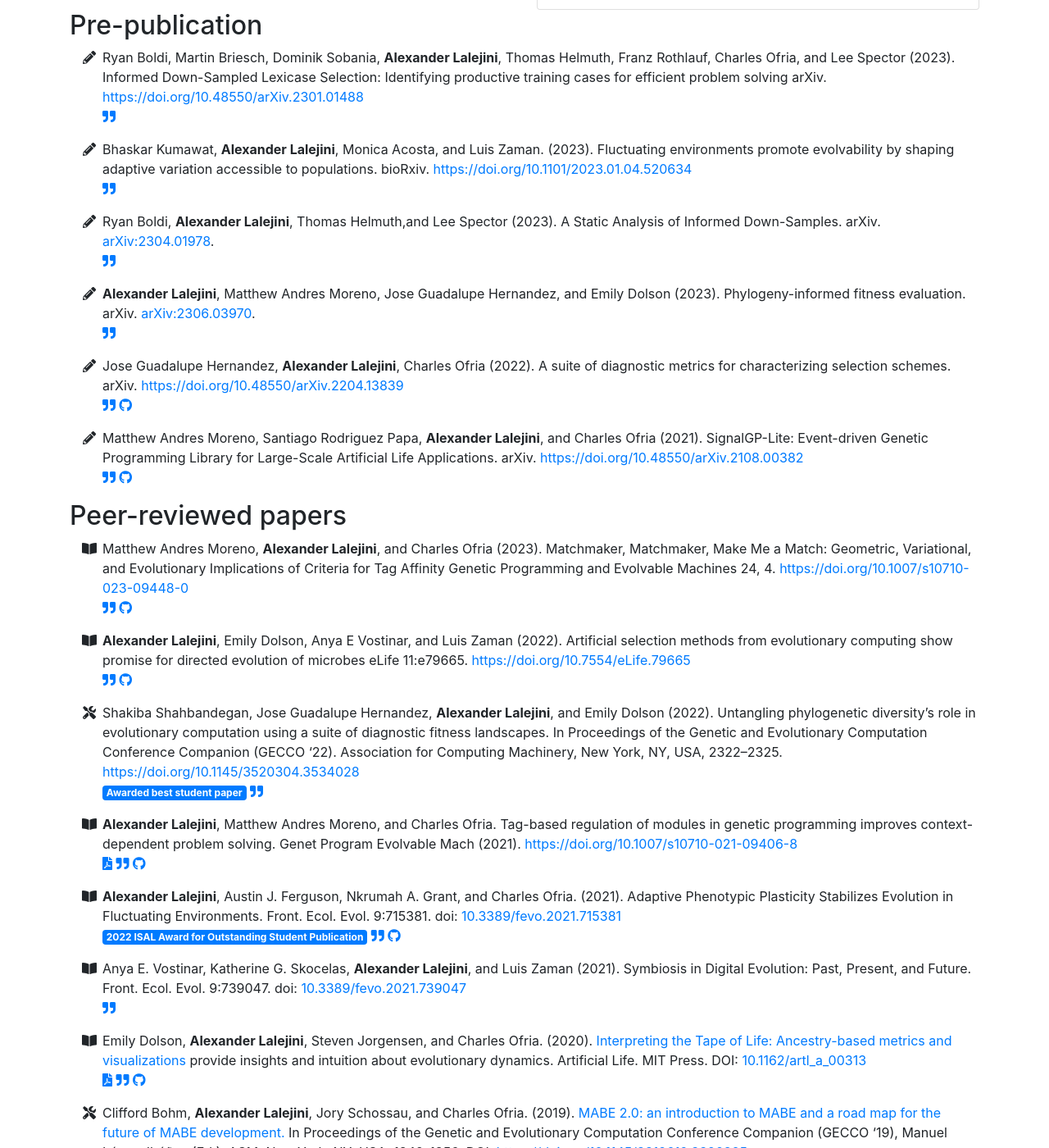
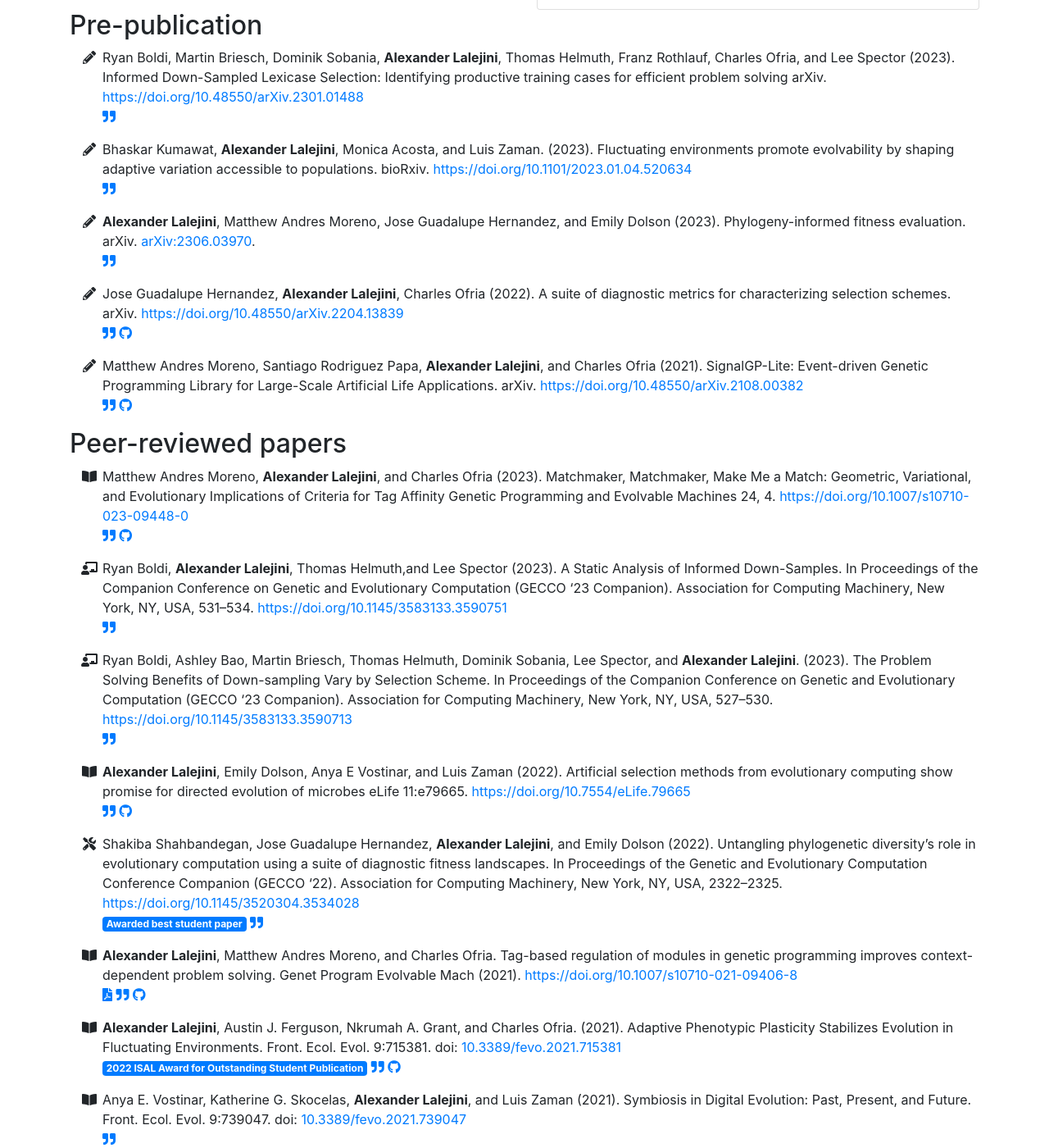
Before and after one commit to amlalejini/amlalejini.github.io, a Jekyll site: the page built from _pages/publications.md, in a window 1280 px wide and 1400 px high, scrolled down 722 px. Shown: the whole window at 82% size. Built offline with Jekyll 4.4.1, drawn with Linux system fonts in a browser that asks for light colours; nearby versions of some CDN libraries; some of the changed lines change nothing that is shown; some of the changed text lies outside the part shown.

Commit message:
Update publications from summer conferences

````diff
--- a/_data/publications.yml
+++ b/_data/publications.yml
@@ -37,6 +37,39 @@ publication_types:
 publications:
 
   - citation: |
+      Matthew Andres Moreno, Alexander Lalejini, and Charles Ofria. (2023).
+      Tag Affinity Criteria Influence Adaptive Evolution.
+      In Proceedings of the Companion Conference on Genetic and Evolutionary Computation (GECCO '23 Companion).
+      Association for Computing Machinery, New York, NY, USA, 35–36.
+      <https://doi.org/10.1145/3583133.3595834>
+    year: 2023
+    type: peer-reviewed-abstract
+    venue: conference
+    badges:
+      - article summary
+    bibtex_id: moreno_tag_2023
+    bibtex: |
+      ```
+      @inproceedings{moreno_tag_2023,
+          author = {Moreno, Matthew Andres and Lalejini, Alexander and Ofria, Charles},
+          title = {Tag Affinity Criteria Influence Adaptive Evolution},
+          year = {2023},
+          isbn = {9798400701207},
+          publisher = {Association for Computing Machinery},
+          address = {New York, NY, USA},
+          url = {https://doi.org/10.1145/3583133.3595834},
+          doi = {10.1145/3583133.3595834},
+          abstract = {This Hot-off-the-Press paper summarizes our recently published work, "Matchmaker, Matchmaker, Make Me a Match: Geometric, Variational, and Evolutionary Implications of Criteria for Tag Affinity" [8]. This work appeared in Genetic Programming and Evolvable Machines. Genetic programming systems commonly use tag matching to decide interactions between system components. However, the implications of criteria used to determine affinity between tags with respect evolutionary dynamics have not been directly studied. We investigate differences between tag-matching criteria with respect to geometric constraint and variation generated under mutation. In experiments, we find that tag-matching criteria can influence the rate of adaptive evolution and the quality of evolved solutions. Better understanding of the geometric, variational, and evolutionary properties of tag-matching criteria will facilitate more effective incorporation of tag matching into genetic programming systems. By showing that tag-matching criteria influence connectivity patterns and evolutionary dynamics, our findings also raise fundamental questions about the properties of tag-matching systems in nature.},
+          booktitle = {Proceedings of the Companion Conference on Genetic and Evolutionary Computation},
+          pages = {35–36},
+          numpages = {2},
+          keywords = {tag-based referencing, genetic programming, artificial gene regulatory networks, module-based genetic programming, event-driven genetic programming},
+          location = {Lisbon, Portugal},
+          series = {GECCO '23 Companion}
+        }
+      ```
+
+  - citation: |
       Alexander Lalejini, Matthew Andres Moreno, Jose Guadalupe Hernandez, and Emily Dolson (2023).
       Phylogeny-informed fitness evaluation.
       arXiv. [arXiv:2306.03970](https://doi.org/10.48550/arXiv.2306.03970).
@@ -57,26 +90,63 @@ publications:
       ```
 
   - citation: |
+      Ryan Boldi, Ashley Bao, Martin Briesch, Thomas Helmuth, Dominik Sobania, Lee Spector, and Alexander Lalejini. (2023).
+      The Problem Solving Benefits of Down-sampling Vary by Selection Scheme.
+      In Proceedings of the Companion Conference on Genetic and Evolutionary Computation (GECCO '23 Companion).
+      Association for Computing Machinery, New York, NY, USA, 527–530.
+      <https://doi.org/10.1145/3583133.3590713>
+    year: 2023
+    type: peer-reviewed-paper
+    venue: conference
+    bibtex_id: boldi_problem_2023
+    bibtex: |
+      ```
+      @inproceedings{boldi_problem_2023,
+        author = {Boldi, Ryan and Bao, Ashley and Briesch, Martin and Helmuth, Thomas and Sobania, Dominik and Spector, Lee and Lalejini, Alexander},
+        title = {The Problem Solving Benefits of Down-Sampling Vary by Selection Scheme},
+        year = {2023},
+        isbn = {9798400701207},
+        publisher = {Association for Computing Machinery},
+        address = {New York, NY, USA},
+        url = {https://doi.org/10.1145/3583133.3590713},
+        doi = {10.1145/3583133.3590713},
+        abstract = {Genetic programming systems often use large training sets to evaluate candidate solutions, which can be computationally expensive. Down-sampling training sets has long been used to decrease the computational cost of evaluation in a wide range of application domains. Indeed, recent studies have shown that both random and informed down-sampling can substantially improve problem-solving success for GP systems that use lexicase parent selection. We use the PushGP framework to experimentally test whether these down-sampling techniques can also improve problem-solving success in the context of two other commonly used selection methods, fitness-proportionate and tournament selection, across eight GP problems (four program synthesis and four symbolic regression). We verified that down-sampling can benefit the problem-solving success of both fitness-proportionate and tournament selection. However, the number of problems wherein down-sampling improved problem-solving success varied by selection scheme, suggesting that the impact of down-sampling depends both on the problem and choice of selection scheme. Surprisingly, we found that down-sampling was most consistently beneficial when combined with lexicase selection as compared to tournament and fitness-proportionate selection. Overall, our results suggest that down-sampling should be considered more often when solving test-based GP problems.},
+        booktitle = {Proceedings of the Companion Conference on Genetic and Evolutionary Computation},
+        pages = {527–530},
+        numpages = {4},
+        keywords = {genetic programming, regression, program synthesis, down-sampling, selection},
+        location = {Lisbon, Portugal},
+        series = {GECCO '23 Companion}
+      }
+      ```
+
+  - citation: |
       Ryan Boldi, Alexander Lalejini, Thomas Helmuth,and Lee Spector (2023).
       A Static Analysis of Informed Down-Samples.
-      arXiv. [arXiv:2304.01978](https://doi.org/10.48550/arXiv.2304.01978).
+      In Proceedings of the Companion Conference on Genetic and Evolutionary Computation (GECCO '23 Companion).
+      Association for Computing Machinery, New York, NY, USA, 531–534.
+      <https://doi.org/10.1145/3583133.3590751>
     year: 2023
-    type: pre-pub
-    venue: preprint
+    type: peer-reviewed-paper
+    venue: conference
     bibtex_id: boldi_static_2023
     bibtex: |
       ```
-      @article{boldi_static_2023,
+      @inproceedings{boldi_static_2023,
+        address = {Lisbon Portugal},
         title = {A {Static} {Analysis} of {Informed} {Down}-{Samples}},
-        copyright = {arXiv.org perpetual, non-exclusive license},
-        url = {https://arxiv.org/abs/2304.01978},
-        doi = {10.48550/ARXIV.2304.01978},
-        abstract = {We present an analysis of the loss of population-level test coverage induced by different down-sampling strategies when combined with lexicase selection. We study recorded populations from the first generation of genetic programming runs, as well as entirely synthetic populations. Our findings verify the hypothesis that informed down-sampling better maintains population-level test coverage when compared to random down-sampling. Additionally, we show that both forms of down-sampling cause greater test coverage loss than standard lexicase selection with no down-sampling. However, given more information about the population, we found that informed down-sampling can further reduce its test coverage loss. We also recommend wider adoption of the static population analyses we present in this work.},
-        urldate = {2023-04-14},
+        copyright = {All rights reserved},
+        isbn = {9798400701207},
+        url = {https://dl.acm.org/doi/10.1145/3583133.3590751},
+        doi = {10.1145/3583133.3590751},
+        language = {en},
+        urldate = {2023-09-12},
+        booktitle = {Proceedings of the {Companion} {Conference} on {Genetic} and {Evolutionary} {Computation}},
+        publisher = {ACM},
         author = {Boldi, Ryan and Lalejini, Alexander and Helmuth, Thomas and Spector, Lee},
+        month = jul,
         year = {2023},
-        keywords = {FOS: Computer and information sciences, Neural and Evolutionary Computing (cs.NE)},
-        annote = {Other Accepted to the Genetic and Evolutionary Computation Conference 2023}
+        pages = {531--534}
       }
       ```
 
@@ -166,7 +236,6 @@ publications:
     year: 2022
     venue: conference
     type: peer-reviewed-abstract
-    # pdf: TODO
     badges:
       - article summary
     bibtex_id: 10.1145/3520304.3534079
````
